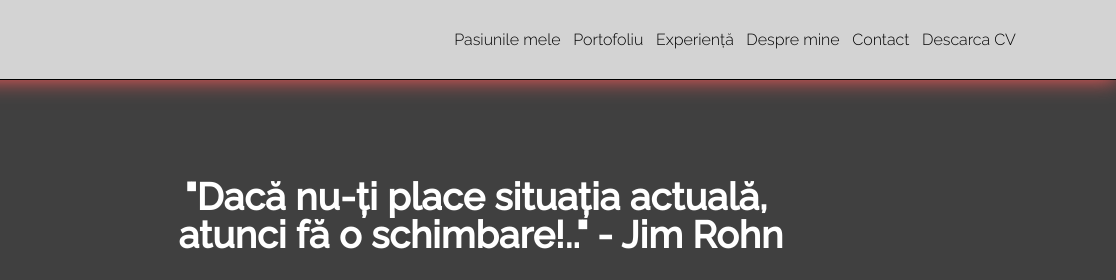
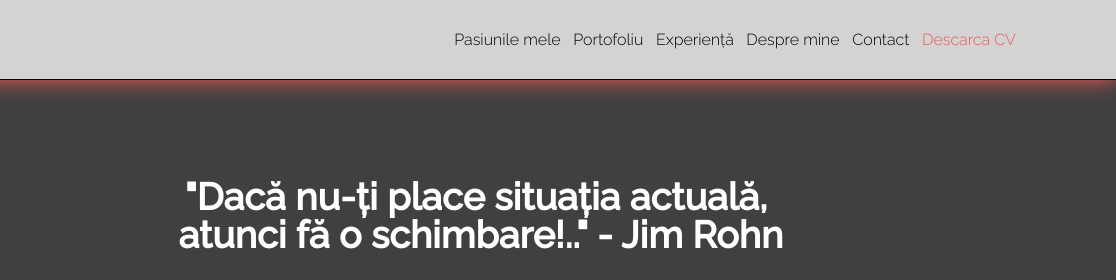
Before and after one commit to horhotaandreigabriel/horhotaandreigabriel.github.io, a plain HTML site: page index.html in a window 1280 px wide. Shown: the top 280 px of the page, 164-1280 px from the left. Drawn offline with Linux system fonts and the light colour scheme.

Commit message:
Update style.css

```diff
--- a/style.css
+++ b/style.css
@@ -171,6 +171,10 @@ header{
             font-size: 1.6rem;
             text-decoration: none;
             color: black;
+        }
+
+        .navigation .cv{
+            color: #ed5759;
         }
 
         .navigation > a:last-child{
```
